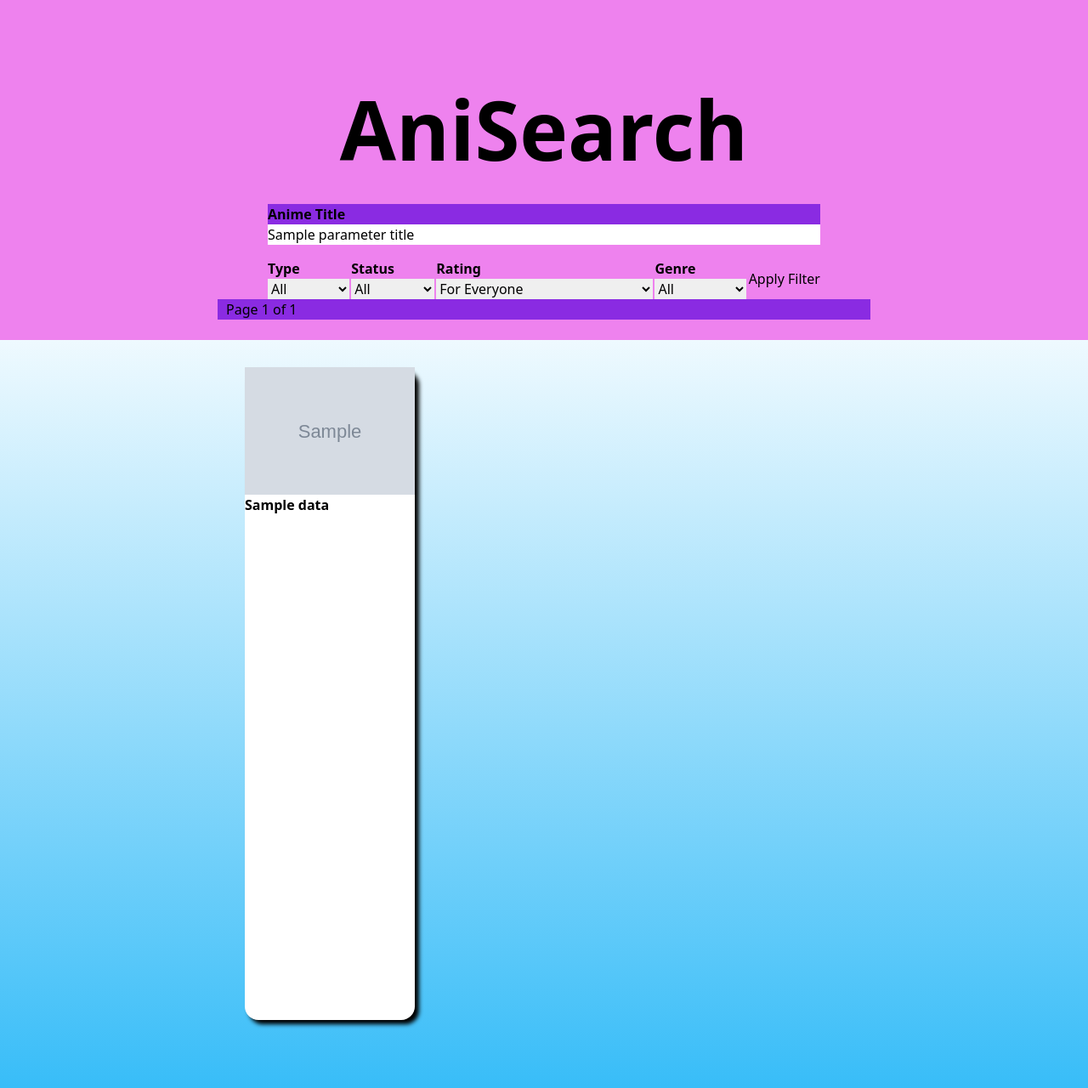
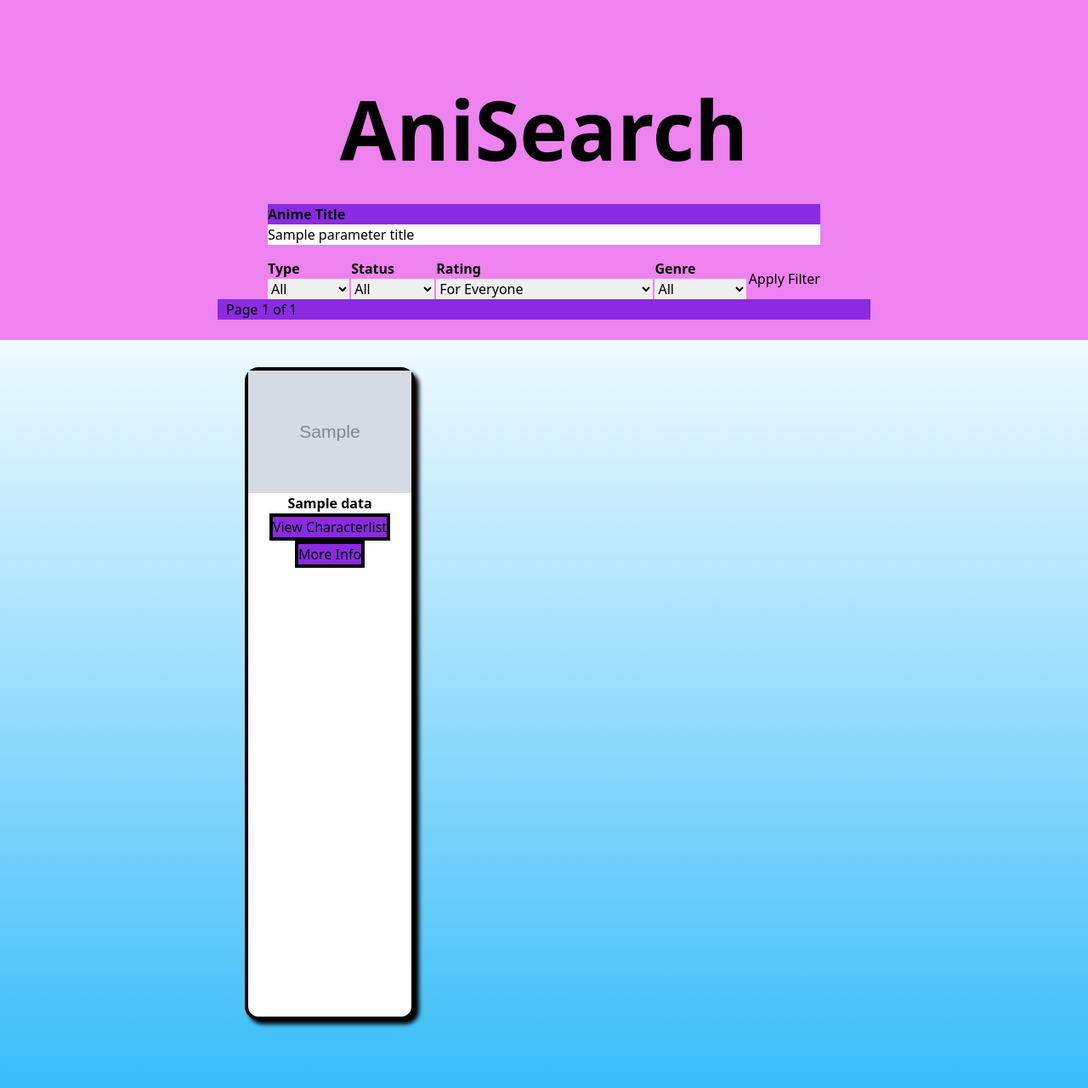
Before and after one commit to oezilot/Anime_API, a Flask app: template templates/selber.html in a window 1280 px wide. Shown: the whole page at 85% size. Run offline with Flask 3, Linux system fonts and the light colour scheme; the template is opened without the code that fills it: most values are stand-ins (such as "Sample title", 1, 10 or a date in 2020); grey boxes marked "Sample" are stand-in pictures.

Commit message:
verteckte karteninfos zentriert

```diff
--- a/static/styles.css
+++ b/static/styles.css
@@ -49,6 +49,12 @@
   background-color: blueviolet;
 }
 
+.action-btn {
+  background-color: blueviolet;
+  border: 0.3rem solid black;
+
+}
+
 .parameters {
   background-color:blueviolet;
     display: flex;
@@ -91,17 +97,23 @@
 }
 
 
-.image-animes {
+.anime-card {
     background-color:white;
     border-radius: 1rem;
     box-shadow: 5px 5px 5px rgb(0, 0, 0);
     width: 200px;
     margin:1rem;
+    border: 0.3rem solid black;
+}
+.hover-content {
+  text-align:center;
+  display:flex;
+  flex-direction:column;
+  align-items:center;
 }
 
 
 .card-container {
-
     margin-top: 1rem;
     margin-bottom: 4rem;
     margin-left:3rem;
--- a/templates/selber.html
+++ b/templates/selber.html
@@ -122,7 +122,7 @@
             {% else %}
             {% for i in data %}
             <!--1 karte-->
-            <div class="image-animes">
+            <div class="anime-card">
                 {% if i.get('images') and i['images'].get('jpg') %}
                     <img src="{{ i['images']['jpg']['image_url'] }}" alt="{{ i['title'] }}" class="w-full h-auto rounded-md mt-2">
                 {% else %}
@@ -139,21 +139,23 @@
                 </p>
                 -->
 
+                <div class="hover-content">
+
                 <p class="text-gray-800 font-bold">{{ i['title'] }}</p>
 
-
-
-                <div class="mt-4">
+                <div class="action-btn">
                     <form method="POST" action="/characters" class="inline">
                         <input type="hidden" name="anime_id" value="{{ i['mal_id'] }}">
                         <input type="hidden" name="anime_title" value="{{ i['title'] }}">
-                        <button type="submit" class="bg-green-500 hover:bg-green-700 text-white font-bold py-2 px-4 rounded">View Characterlist</button>
+                        <button type="submit">View Characterlist</button>
                     </form>
-
+                </div>
+                <div class="action-btn">
                     <form method="POST" action="/anime" class="inline">
                         <input type="hidden" name="anime_id" value="{{ i['mal_id'] }}">
-                        <button class="bg-yellow-500 hover:bg-yellow-700 text-white font-bold py-2 px-4 rounded">More Info</button>
+                        <button>More Info</button>
                     </form>
+                </div>
                 </div>
             </div>
             {% endfor %}
```
